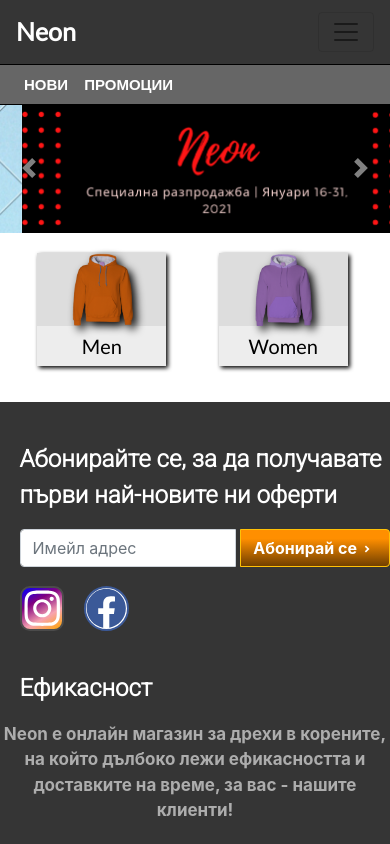
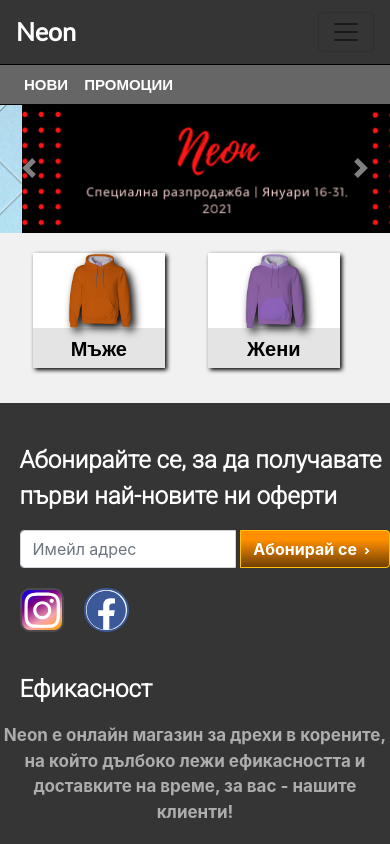
Before and after one commit to MartinYordanov374/WebStore-FullStack-Mockup, a React (Create React App) app: page /Home in a window 390 px wide. Built offline with nearby package versions, Linux system fonts and the light colour scheme.

Commit message:
Added bootstrap classes to the category div

```diff
--- a/src/Components/Products.js
+++ b/src/Components/Products.js
@@ -23,20 +23,19 @@ class Products extends Component {
                     </Carousel.Item>
                 </Carousel>
 
-                <div className='Categories'>
+                <div className='Categories col-sm-12 col-md-12 col-lg-12 col-xs-12'>
                     <div className='Hoodies'>
                         <div className='productImage'>
                             <img className='showProductImage' src={Hoodie}></img>
-                            <a href='/men' className='CategoryLink'><p className='caption'>Men</p></a>
+                            <a href='/men' className='CategoryLink'><p className='caption'><strong>Мъже</strong></p></a>
                         </div>
+                    </div>
 
-                    </div>
                     <div className='Masks'>
                         <div className='productImage'>
                             <img className='showProductImage' src={Mask}></img>
-                            <a href='/women' className='CategoryLink'><p className='caption'>Women</p></a>
+                            <a href='/women' className='CategoryLink'><p className='caption'><strong>Жени</strong></p></a>
                         </div>
-
                     </div>
                 </div>
                 <Footer></Footer>
--- a/src/Components/css/Products.css
+++ b/src/Components/css/Products.css
@@ -7,11 +7,12 @@ body, html {
 }
 
 .App {
-  background-color: white;
+  background-color: #f2f1f1;
+  background-color: #f2f1f1;
 }
 
 .App .products {
-  background-color: white;
+  background-color: #f2f1f1;
 }
 
 .hoodieWrapper {
@@ -51,7 +52,7 @@ body, html {
   display: -ms-inline-flexbox;
   display: inline-flex;
   margin-top: 5%;
-  margin-left: 7%;
+  margin-left: 2%;
   -webkit-filter: drop-shadow(2px 2px 2px black);
           filter: drop-shadow(2px 2px 2px black);
 }
@@ -82,7 +83,6 @@ body, html {
 
 .Categories .Masks {
   width: 50%;
-  margin-left: 10px;
   margin-right: 10px;
 }
 
@@ -105,7 +105,8 @@ body, html {
 }
 
 .caption {
-  background-color: #ededed;
+  background-color: white;
+  background-color: #e4e4e4;
   color: black;
   font-family: 'Lato', sans-serif;
   font-size: 20px;
@@ -114,7 +115,7 @@ body, html {
 
 .productImage {
   max-width: 80%;
-  background-color: #dddddd;
+  background-color: white;
 }
 
 .productImage:hover {
--- a/src/Components/css/Products.scss
+++ b/src/Components/css/Products.scss
@@ -15,15 +15,17 @@ body, html{
     // background-color: #E2C2B3;
     // background-color: #687477;
     // background-color: #403234;
+    background-color: rgb(242, 241, 241);
+
     .products{
         // background-image: linear-gradient(180deg, #e3e0cf, #c5d5db, #9fa8a3,);
-        background-color: white;
+        background-color:  rgb(242, 241, 241);
     }
     //c5d5db
     //9fa8a3
     //e3e0cf
     // background-color:  #9fa8a3;
-    background-color: white;
+    background-color:  rgb(242, 241, 241);
 }
 @mixin CategoriesBackground{
 
@@ -79,14 +81,13 @@ body, html{
 .Categories{
     display: inline-flex;
     margin-top: 5%;
-    margin-left: 7%;
+    margin-left: 2%;
     filter: drop-shadow(2px 2px 2px black);
     .Hoodies{
         // @include CategoriesBackground();
         width: 50%;
         margin-left: 10px;
         margin-right: 10px;
-
         .goToHoodiesButton{
             @include CategoriesButton();
             margin-top: 11.8%;
@@ -96,7 +97,6 @@ body, html{
         // @include CategoriesBackground();
 
         width: 50%;
-        margin-left: 10px;
         margin-right: 10px;
 
         .goToMasksButton{
@@ -106,7 +106,9 @@ body, html{
     }
 }
 .caption{
-    background-color: rgb(237, 237, 237);
+    background-color: white;
+
+    background-color: rgb(228, 228, 228);
     color: black;
     font-family: 'Lato', sans-serif;
     font-size: 20px;
@@ -115,7 +117,7 @@ body, html{
 
 .productImage{
     max-width: 80%;
-    background-color: rgb(221, 221, 221);
+    background-color: white;
  // filter: drop-shadow(5px 5px 5px black);
     &:hover{
         box-shadow: 2px 2px 4px black;
```
Also changed, not shown: 1 other file (tests, documents, lock files or other folders).
